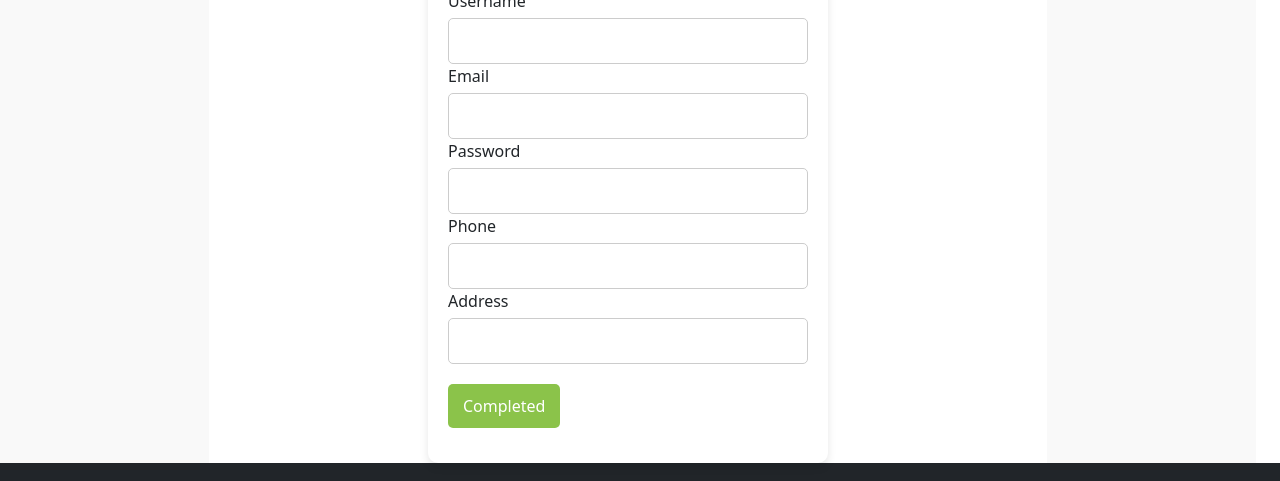
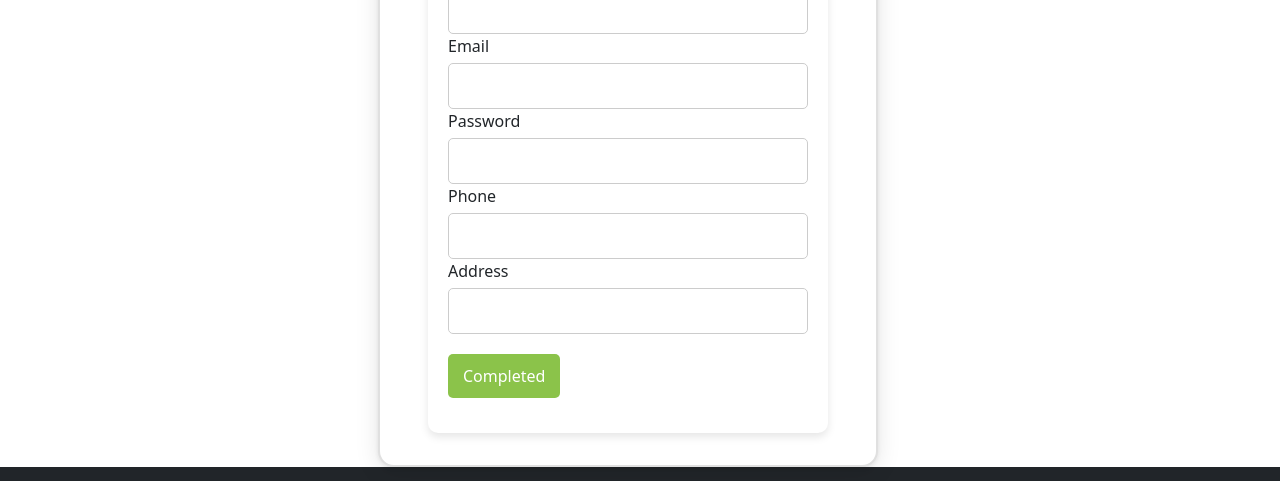
Before and after one commit to SHIVAM7208/Qualitytester, a plain HTML site: page waits/index.html in a window 1280 px wide. Shown: the part 257-738 px from the top of the page. Drawn offline with nearby package versions, Linux system fonts and the light colour scheme.

Commit message:
update in MCQ page

```diff
--- a/Assets/style.css
+++ b/Assets/style.css
@@ -53,30 +53,10 @@ header.scrolled {
 }
 
 
-.ad-bar-left {
-    height: auto;
-    background-color: #f9f9f9; /* Light background to distinguish ads */
-
-    padding: 10px;
-    text-align: center;
-    overflow: hidden;
-}
-
-.ad-bar-right{
-
-    height: auto;
-    background-color: #f9f9f9; /* Light background to distinguish ads */
-    padding: 10px;
-    text-align: center;
-    overflow: hidden;
-}
 
 @media (max-width: 750px) {
-    .ad-bar-left,
-    .ad-bar-right {
-      display: none;
-    }
-  }
+  .ad-bar-left, .ad-bar-right { display: none; }
+}
 
 #submit{
     margin:5rem;
@@ -598,3 +578,18 @@ form {
     height: 700px;
     border: none;
 }
+
+
+
+.form-wrapper {
+    margin-top: 40px !important;
+    background: #fff;
+    border-radius: 16px;
+    box-shadow: 0 4px 24px rgba(0,0,0,0.10), 0 1.5px 4px rgba(0,0,0,0.08);
+    border: 2px solid #e0e0e0;
+    padding: 32px 24px;
+    max-width: 500px;
+    margin-left: auto;
+    margin-right: auto;
+    overflow: auto;
+}
--- a/components/header.html
+++ b/components/header.html
@@ -19,7 +19,7 @@
                     <a class="nav-link" href="/locatres/">Locatres</a>
                 </li>
                 <li class="nav-item">
-                    <a class="nav-link" href="/MCQ/">MCQ</a>
+                    <a class="nav-link" href="/MCQ/" target="_blank">MCQ</a>
                 </li>
                 <li class="nav-item">
                     <a class="nav-link" href="/waits/">Waits</a>
--- a/waits/index.html
+++ b/waits/index.html
@@ -3,7 +3,7 @@
 <head>
     <meta charset="UTF-8">
     <meta name="viewport" content="width=device-width, initial-scale=1.0">
-    <title>Selenium MCQ Quiz</title>
+    <title>Selenium Waits</title>
         <!-- Corrected CSS path -->
         <link rel="stylesheet" href="/Assets/style.css">
         <link href="https://cdn.jsdelivr.net/npm/bootstrap@5.3.0/dist/css/bootstrap.min.css" rel="stylesheet">
@@ -19,7 +19,7 @@
 
        		 <div class="main-content col-md-8">
 
-			<h1>Welcome to the Selenium Learning Platform</h1>
+
 
                             <div class="form-wrapper">
 
```
Also changed, not shown: MCQ/index.html (+1 -1 lines). Lines whose indentation alone changed are shown as unchanged.
